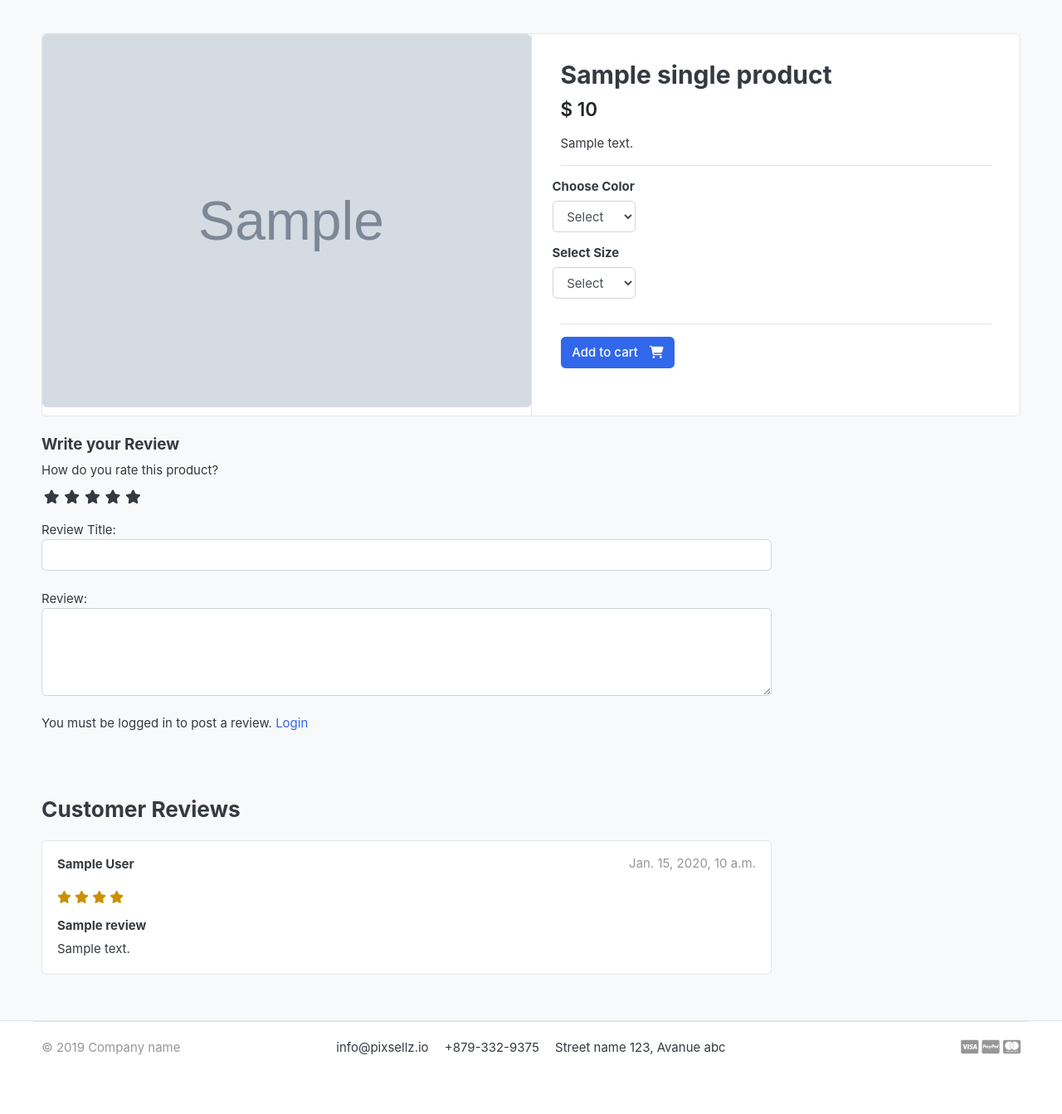
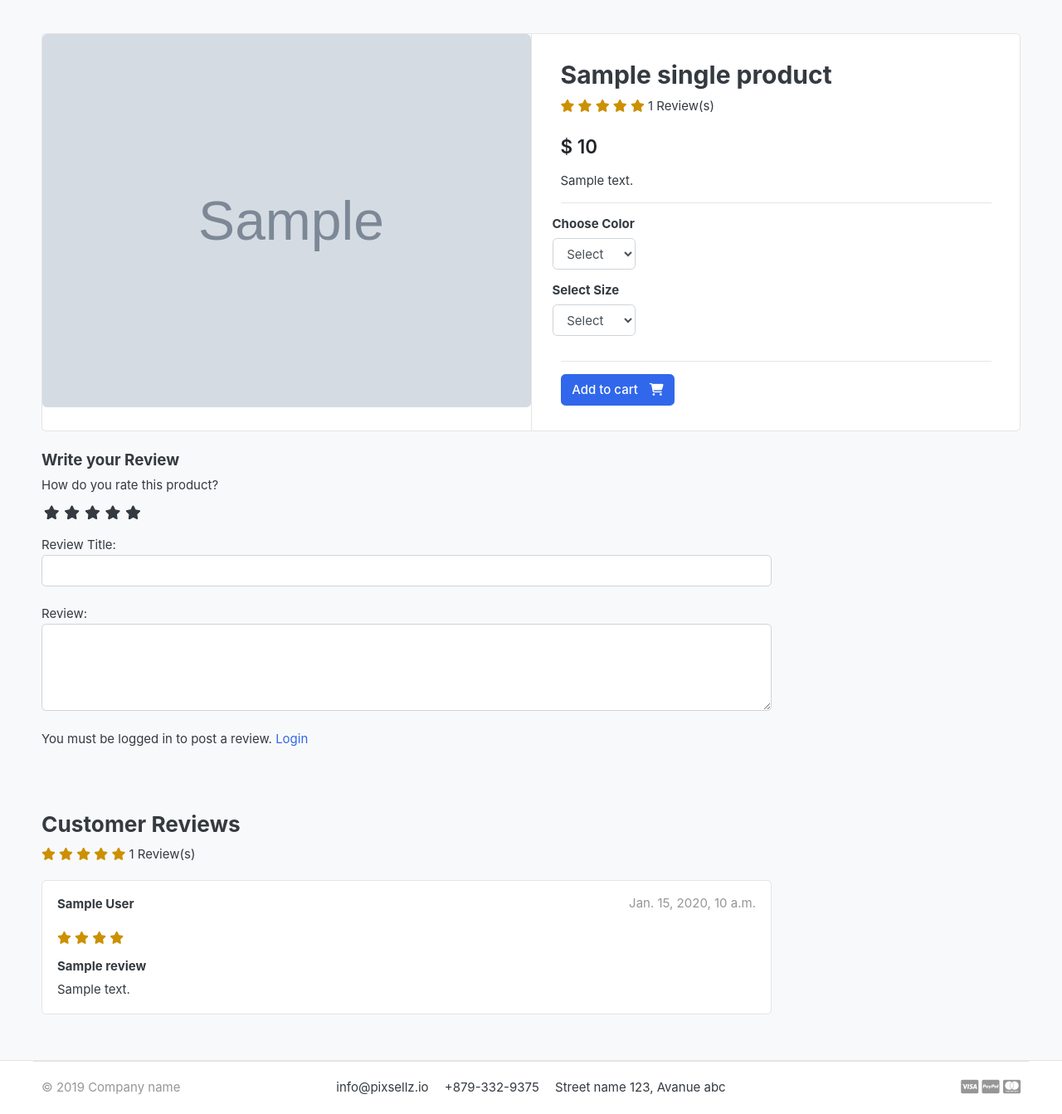
Before and after one commit to mykkymk/ecom-django, a Django app: template templates/store/product_detail.html in a window 1280 px wide. Shown: the part 118-1461 px from the top of the page at 83% size. Before the commit the page ends 1390 px from the top, so only its background shows below. Run offline with Django 5.2, Linux system fonts and the light colour scheme; the template is opened without the code that fills it: most values are stand-ins (such as "Sample title", 1, 10 or a date in 2020); grey boxes marked "Sample" are stand-in pictures; some libraries are stand-ins or nearby versions; some web fonts are replaced.

Commit message:
reviews count and average stars

```diff
--- a/templates/store/product_detail.html
+++ b/templates/store/product_detail.html
@@ -24,7 +24,17 @@
 	{% csrf_token %}
 <article class="content-body">
 	<h2 class="title">{{ single_product.product_name }}</h2>
-
+	<div class="rating-star">
+			<span>
+				<i class="fa-sharp fa-solid fa-star{% if single_product.averageReview < 0.5 %}-o{% elif single_product.averageReview >= 0.5 and single_product.averageReview < 1 %}-half {% endif %}"></i>
+				<i class="fa-sharp fa-solid fa-star{% if single_product.averageReview < 1.5 %}-o{% elif single_product.averageReview >= 1.5 and single_product.averageReview < 2 %}-half {% endif %}"></i>
+				<i class="fa-sharp fa-solid fa-star{% if single_product.averageReview < 2.5 %}-o{% elif single_product.averageReview >= 2.5 and single_product.averageReview < 3 %}-half {% endif %}"></i>
+				<i class="fa-sharp fa-solid fa-star{% if single_product.averageReview < 3.5 %}-o{% elif single_product.averageReview >= 3.5 and single_product.averageReview < 4 %}-half {% endif %}"></i>
+				<i class="fa-sharp fa-solid fa-star{% if single_product.averageReview < 4.5 %}-o{% elif single_product.averageReview >= 4.5 and single_product.averageReview < 5 %}-half {% endif %}"></i>
+				<span>{{ single_product.countReview }} Review(s)</span>
+			</span>
+		</div>
+		<br>
 	<div class="mb-3">
 		<var class="price h4">$ {{ single_product.price }}</var>
 	</div>
@@ -112,6 +122,16 @@
 	</form>
 	<header class="section-heading">
 		<h3>Customer Reviews </h3>
+		<div class="rating-star">
+			<span>
+				<i class="fa-sharp fa-solid fa-star{% if single_product.averageReview < 0.5 %}-o{% elif single_product.averageReview >= 0.5 and single_product.averageReview < 1 %}-half {% endif %}"></i>
+				<i class="fa-sharp fa-solid fa-star{% if single_product.averageReview < 1.5 %}-o{% elif single_product.averageReview >= 1.5 and single_product.averageReview < 2 %}-half {% endif %}"></i>
+				<i class="fa-sharp fa-solid fa-star{% if single_product.averageReview < 2.5 %}-o{% elif single_product.averageReview >= 2.5 and single_product.averageReview < 3 %}-half {% endif %}"></i>
+				<i class="fa-sharp fa-solid fa-star{% if single_product.averageReview < 3.5 %}-o{% elif single_product.averageReview >= 3.5 and single_product.averageReview < 4 %}-half {% endif %}"></i>
+				<i class="fa-sharp fa-solid fa-star{% if single_product.averageReview < 4.5 %}-o{% elif single_product.averageReview >= 4.5 and single_product.averageReview < 5 %}-half {% endif %}"></i>
+				<span>{{ single_product.countReview }} Review(s)</span>
+			</span>
+		</div>
 	</header>
 	{% include 'includes/alerts.html' %}
 	{% for review in reviews %}
```
Also changed, not shown: store/models.py (+16 -0 lines), db.sqlite3.
